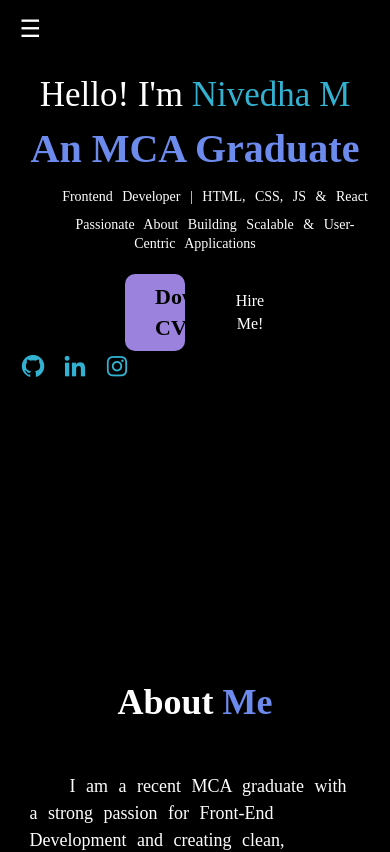
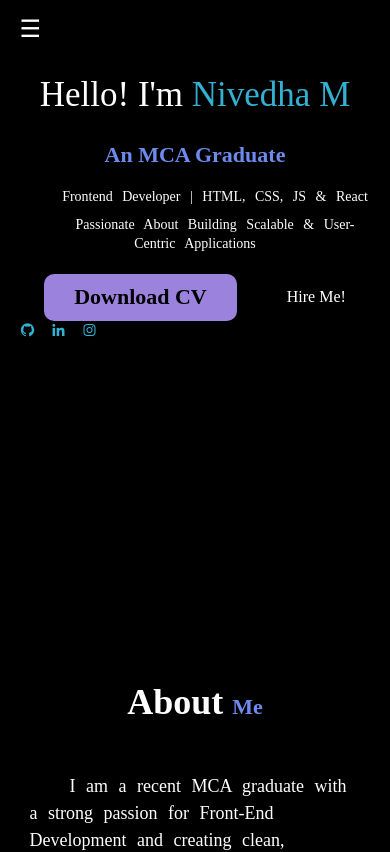
Before and after one commit to Nivedha1811/portfolio, a plain HTML site: page index.html in a window 390 px wide. Shown: the top 852 px of the page. Drawn offline with nearby package versions, Linux system fonts and the light colour scheme; some packages are replaced by stand-ins of ours; a script that the page names is missing.

Commit message:
CSS styles

```diff
--- a/style.css
+++ b/style.css
@@ -547,10 +547,10 @@ img:hover {
 
 .icon a {
   display: inline-block;
-  padding: 10px 15px;
+  padding: 12px 15px;
   border: 2px solid #33b1d1;
   border-radius: 10px;
-  font-size: 17px;
+  font-size: 22px;
   color: #fff;
   text-decoration: none;
   margin-bottom: 20px;
@@ -566,7 +566,6 @@ img:hover {
 .social-media {
   display: flex;
   gap: 15px;
-  font-size: 27px;
 }
 
 .social-media a {
@@ -713,7 +712,7 @@ img:hover {
     font-size: 35px;
   }
 
-  .home-heading h2 {
+  .highlight {
     font-size: 22px;
   }
 
@@ -728,11 +727,9 @@ img:hover {
     margin-top: 20px;
   }
 
-  .btn,
-  .btn-cont {
-    max-width: 30px;
+  .btn {
+    max-width: fit-content;
     justify-content: space-evenly;
-    height: auto;
   }
 
   /* About Section */
```
